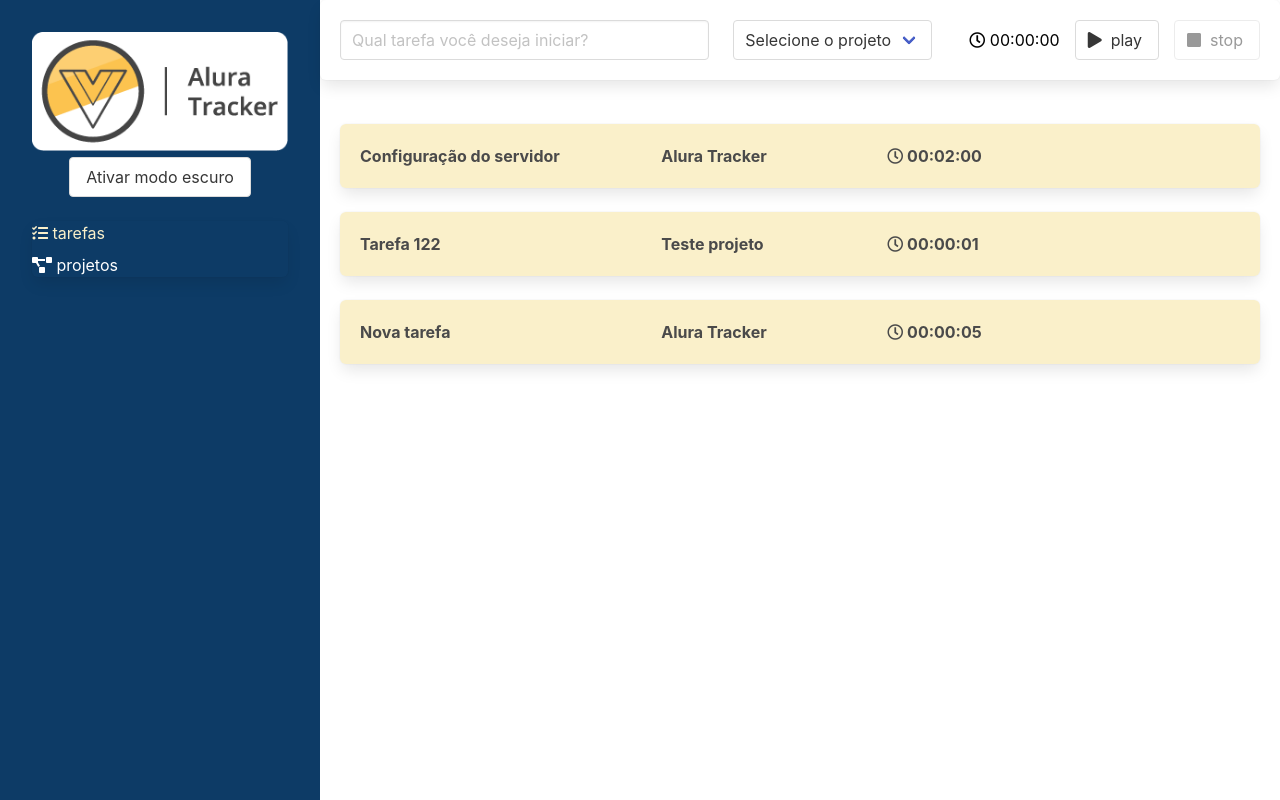
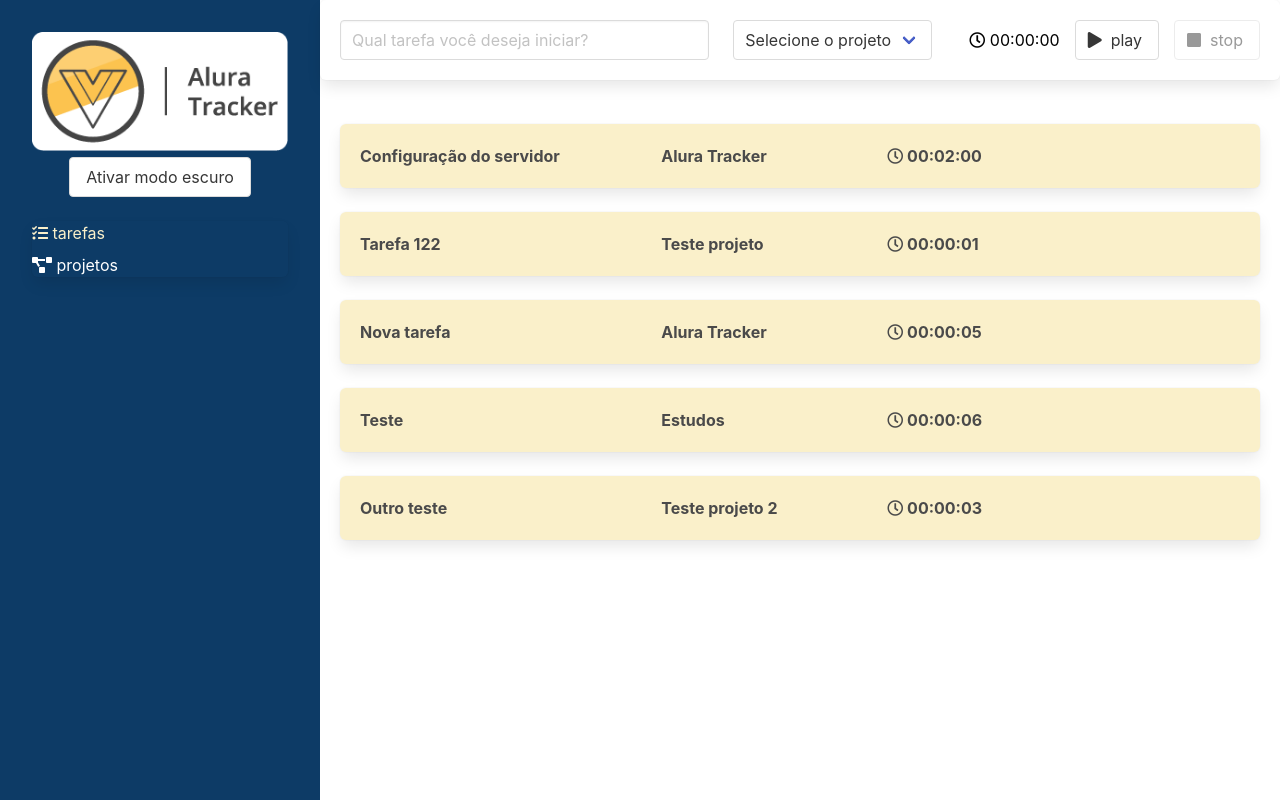
Before and after one commit to GuilhermeCasagrandeF/curso-vue, a Vue app: page / in a window 1280 px wide. Built offline with nearby package versions, Linux system fonts and the light colour scheme; data requests are answered from the project's data file.

Commit message:
Refatorado componente para composition api contendo emit

```diff
--- a/db.json
+++ b/db.json
@@ -56,6 +56,24 @@
         "nome": "Alura Tracker"
       },
       "id": 3
+    },
+    {
+      "duracaoEmSegundos": 6,
+      "descricao": "Teste",
+      "projeto": {
+        "nome": "Estudos",
+        "id": 7
+      },
+      "id": 4
+    },
+    {
+      "duracaoEmSegundos": 3,
+      "descricao": "Outro teste",
+      "projeto": {
+        "nome": "Teste projeto 2",
+        "id": 3
+      },
+      "id": 5
     }
   ]
 }
--- a/src/components/Formulario.vue
+++ b/src/components/Formulario.vue
@@ -31,7 +31,7 @@
 </template>
 
 <script lang="ts">
-import { computed, defineComponent } from "vue";
+import {computed, defineComponent, ref} from "vue";
 import Temporizador from "./Temporizador.vue";
 import { useStore } from 'vuex'
 
@@ -43,26 +43,27 @@ export default defineComponent({
   components: {
     Temporizador,
   },
-  data () {
+
+  setup (props, contexto) {
+    const store = useStore(key)
+    const descricao = ref('');
+    const idProjeto = ref('');
+    const projetos = computed(() => store.state.projeto.projetos);
+
+    const salvarTarefa = (tempoEmSegundos: number) : void => {
+      contexto.emit('aoSalvarTarefa', {
+        duracaoEmSegundos: tempoEmSegundos,
+        descricao: descricao.value,
+        projeto: projetos.value.find(proj => proj.id == idProjeto.value)
+      })
+      descricao.value = ''
+    }
+
     return {
-      descricao: '',
-      idProjeto: ''
-    }
-  },
-  methods: {
-    salvarTarefa (tempoEmSegundos: number) : void {
-      this.$emit('aoSalvarTarefa', {
-        duracaoEmSegundos: tempoEmSegundos,
-        descricao: this.descricao,
-        projeto: this.projetos.find(proj => proj.id == this.idProjeto)
-      })
-      this.descricao = ''
-    }
-  },
-  setup () {
-    const store = useStore(key)
-    return {
-      projetos: computed(() => store.state.projeto.projetos)
+      projetos,
+      descricao,
+      idProjeto,
+      salvarTarefa,
     }
   }
 });
```
